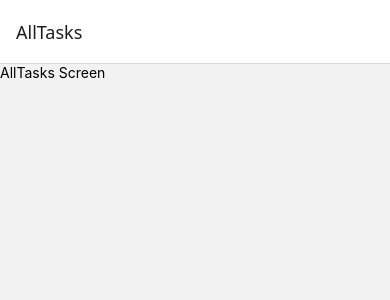
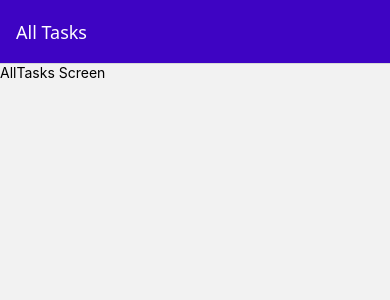
Before and after one commit to zarazi/taskman2, a React Native app: screen / in a window 390 px wide. Shown: the top 300 px of the page. Built offline with nearby package versions, Linux system fonts and the light colour scheme.

Commit message:
Configured nav header

```diff
--- a/App.tsx
+++ b/App.tsx
@@ -4,6 +4,7 @@
 
 import AllTasks from "./screens/AllTasks";
 import ManageTask from "./screens/ManageTask";
+import { GlobalStyles } from "./constants/styles";
 
 const Stack = createNativeStackNavigator();
 
@@ -12,8 +13,19 @@
     <>
       <StatusBar style="auto" />
       <NavigationContainer>
-        <Stack.Navigator>
-          <Stack.Screen name="AllTasks" component={AllTasks} />
+        <Stack.Navigator
+          screenOptions={{
+            headerStyle: { backgroundColor: GlobalStyles.colors.primary500 },
+            headerTintColor: "white",
+          }}
+        >
+          <Stack.Screen
+            name="AllTasks"
+            component={AllTasks}
+            options={{
+              title: "All Tasks",
+            }}
+          />
           <Stack.Screen name="ManageTask" component={ManageTask} />
         </Stack.Navigator>
       </NavigationContainer>
```
